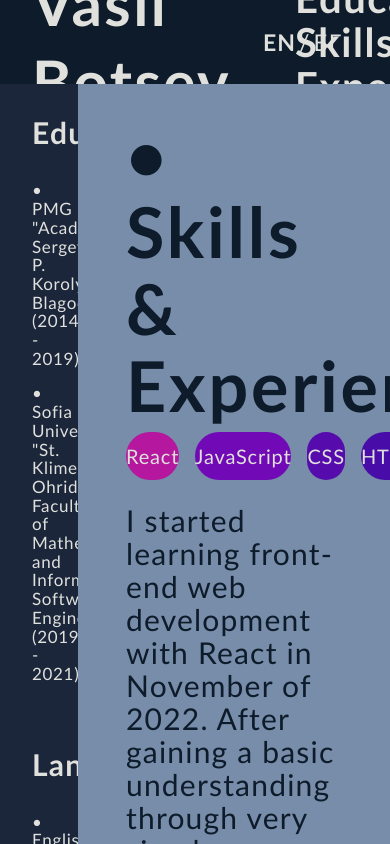
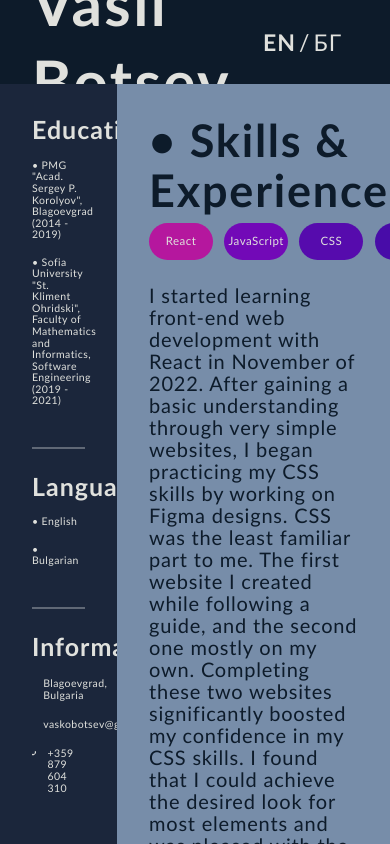
Before and after one commit to vasko34/cv, a React (Create React App) app: page / in a window 390 px wide. Built offline with nearby package versions, Linux system fonts and the light colour scheme.

Commit message:
mobile responsive up to width: 700px

```diff
--- a/src/App.css
+++ b/src/App.css
@@ -106,8 +106,16 @@ a {
     background: #1b263b;
     width: 20vw;
     height: 90vh;
+    overflow-y: auto;
+    scrollbar-width: none;
+    -ms-overflow-style: none;
     left: 0;
     top: 10vh;
+}
+
+.app__en-content_sidebar::-webkit-scrollbar,
+.app__bg-content_sidebar::-webkit-scrollbar {
+  display: none;
 }
 
 .app__en-content_sidebar h2,
@@ -130,6 +138,10 @@ a {
     letter-spacing: 0.04em;
     color: #e0e1dd;
     margin-bottom: 1rem;
+}
+
+.react_icon {
+    font-size: 17px;
 }
 
 .app__en-content_sidebar_education,
@@ -164,7 +176,7 @@ a {
 .sidebar_line {
     display: flex;
     height: 2px;
-    width: 16.5vw;
+    width: 100%;
     background-color: rgba(255, 255, 255, 0.3);
     margin: 1.5rem 0;
 }
@@ -175,7 +187,7 @@ a {
     position: fixed;
     flex-direction: column;
     background: #778da9;
-    padding: 2rem 3rem;
+    padding: 2rem 2.9rem;
     width: 80vw;
     height: 90vh;
     overflow-y: auto;
@@ -346,3 +358,202 @@ a {
 .app__bg-content_sp_projects_project_accounts_account:last-child {
     margin-left: 2rem;
 }
+
+@media screen and (max-width: 1450px) {
+    .app__en-content_sidebar p,
+    .app__bg-content_sidebar p,
+    .react_icon {
+        font-size: 16px;
+    }
+}
+
+@media screen and (max-width: 1350px) {
+    .app__en-content_sidebar p,
+    .app__bg-content_sidebar p,
+    .react_icon {
+        font-size: 14px;
+    }
+}
+
+@media screen and (max-width: 1250px) {
+    .app__en-content_sidebar,
+    .app__bg-content_sidebar {
+        width: 25vw;
+    }
+
+    .app__en-content_sp,
+    .app__bg-content_sp {
+        width: 75vw;
+        left: 25vw;
+    }
+
+    .app__en-content_sidebar p,
+    .app__bg-content_sidebar p,
+    .react_icon {
+        font-size: 16px;
+    }
+}
+
+@media screen and (max-width: 1100px) {
+    .app__en-header h2,
+    .app__bg-header h2 {
+        display: none;
+    }
+
+    .app__en-content_sidebar p,
+    .app__bg-content_sidebar p,
+    .react_icon {
+        font-size: 14px;
+    }
+}
+
+@media screen and (max-width: 1000px) {
+    .app__en-content_sidebar,
+    .app__bg-content_sidebar {
+        width: 30vw;
+    }
+
+    .app__en-content_sp,
+    .app__bg-content_sp {
+        width: 70vw;
+        left: 30vw;
+        padding: 2rem 2rem;
+    }
+
+    .app__en-content_sidebar p,
+    .app__bg-content_sidebar p,
+    .react_icon {
+        font-size: 16px;
+    }
+
+    .app__en-content_sp_skills p,
+    .app__bg-content_sp_skills p,
+    .app__en-content_sp_projects_project p,
+    .app__bg-content_sp_projects_project p {
+        font-size: 25px;
+    }
+
+    .app__en-content_sp h2,
+    .app__bg-content_sp h2 {
+        font-size: 60px;
+    }
+
+    .app__en-content_sp_projects_project h3,
+    .app__bg-content_sp_projects_project h3 {
+        font-size: 50px;
+    }
+
+    .app__en-content_sp_projects_project h4,
+    .app__bg-content_sp_projects_project h4 {
+        font-size: 30px;
+    }
+
+    .app__en-content_sp_projects_project span,
+    .app__bg-content_sp_projects_project span {
+        font-size: 16px;
+    }
+
+    .app__en-content_sp_projects_project a,
+    .app__bg-content_sp_projects_project a {
+        font-size: 16px;
+    }
+
+    .app__en-content_sp_projects_project_accounts h5,
+    .app__bg-content_sp_projects_project_accounts h5 {
+        font-size: 30px;
+    }
+
+    .app__en-content_sp_projects_project_accounts p,
+    .app__bg-content_sp_projects_project_accounts p {
+        font-size: 20px;
+    }
+}
+
+@media screen and (max-width: 900px) {
+    .app__en-content_sidebar p,
+    .app__bg-content_sidebar p,
+    .react_icon {
+        font-size: 13px;
+    }
+
+    .app__en-content_sp_skills p,
+    .app__bg-content_sp_skills p,
+    .app__en-content_sp_projects_project p,
+    .app__bg-content_sp_projects_project p {
+        font-size: 20px;
+    }
+
+    .app__en-content_sp h2,
+    .app__bg-content_sp h2 {
+        font-size: 50px;
+    }
+
+    .app__en-content_sp_projects_project h3,
+    .app__bg-content_sp_projects_project h3 {
+        font-size: 40px;
+    }
+
+    .app__en-content_sp_projects_project h4,
+    .app__bg-content_sp_projects_project h4 {
+        font-size: 25px;
+    }
+
+    .app__en-content_sp_projects_project span,
+    .app__bg-content_sp_projects_project span {
+        font-size: 14px;
+    }
+
+    .app__en-content_sp_projects_project a,
+    .app__bg-content_sp_projects_project a {
+        font-size: 14px;
+    }
+
+    .app__en-content_sp_projects_project_accounts h5,
+    .app__bg-content_sp_projects_project_accounts h5 {
+        font-size: 25px;
+    }
+
+    .app__en-content_sp_projects_project_accounts p,
+    .app__bg-content_sp_projects_project_accounts p {
+        font-size: 18px;
+    }
+}
+
+@media screen and (max-width: 800px) {
+    .app__en-content_sidebar h2,
+    .app__bg-content_sidebar h2 {
+        font-size: 25px;
+        margin-bottom: 1rem;
+    }
+
+    .app__en-content_sidebar p,
+    .app__bg-content_sidebar p,
+    .react_icon {
+        font-size: 10.5px;
+    }
+
+    .app__en-content_sp h2,
+    .app__bg-content_sp h2 {
+        font-size: 45px;
+    }
+
+    .app__en-content_sp_projects_project h3,
+    .app__bg-content_sp_projects_project h3 {
+        font-size: 35px;
+    }
+
+    .app__en-content_sp_projects_project h4,
+    .app__bg-content_sp_projects_project h4 {
+        font-size: 20px;
+    }
+
+    .app__en-content_sp_projects_project span,
+    .app__bg-content_sp_projects_project span {
+        font-size: 12px;
+    }
+
+    .app__en-content_sp_projects_project a,
+    .app__bg-content_sp_projects_project a {
+        font-size: 12px;
+    }
+}
--- a/src/App.js
+++ b/src/App.js
@@ -46,15 +46,15 @@ const App = () => {
                             <div className = 'app__en-content_sidebar_info'>
                                 <h2>Information</h2>
                                 <div className = 'info_row'>
-                                    <FaMapMarkerAlt color = 'e0e1dd'></FaMapMarkerAlt>
+                                    <FaMapMarkerAlt color = 'e0e1dd' className = 'react_icon'></FaMapMarkerAlt>
                                     <p>Blagoevgrad, Bulgaria</p>
                                 </div>
                                 <div className = 'info_row'>
-                                    <FiMail color = 'e0e1dd'></FiMail>
+                                    <FiMail color = 'e0e1dd' className = 'react_icon'></FiMail>
                                     <p>vaskobotsev@gmail.com</p>
                                 </div>
                                 <div className = 'info_row'>
-                                    <FaPhone color = 'e0e1dd'></FaPhone>
+                                    <FaPhone color = 'e0e1dd' className = 'react_icon'></FaPhone>
                                     <p>+359 879 604 310</p>
                                 </div>
                             </div>
@@ -91,7 +91,7 @@ const App = () => {
                                     </div>
                                     <div className = 'info_row'>
                                         <span>The Figma design:</span>
-                                        <a href = 'https://www.figma.com/file/yvClSI9AZBRX8UaaGEByF3/Modern-UI%2FUX%3A-Gericht?type=design&node-id=0-1&mode=design&t=z7sBTn1xyKgWsEi9-0' target='_blank' rel='noreferrer'>https://www.figma.com/file/yvClSI9AZBRX8UaaGEByF3/Modern-UI%2FUX%3A-Gericht?type=design&node-id=0-1&mode=design&t=z7sBTn1xyKgWsEi9-0</a>
+                                        <a href = 'https://www.figma.com/file/yvClSI9AZBRX8UaaGEByF3/Modern-UI%2FUX%3A-Gericht?type=design&node-id=0-1&mode=design&t=z7sBTn1xyKgWsEi9-0' target='_blank' rel='noreferrer'>https://www.figma.com/file/yvClSI9AZBRX8UaaGEByF3/...</a>
                                     </div>
                                     <p>This website is fairly self-explanatory. I allowed myself to make necessary changes while following the design as closely as possible. For example, when implementing media queries for smaller devices, I removed the navigation bar and replaced it with a menu button. Additionally, I changed the flex-direction from row to column in certain sections. After completing the Figma design and ensuring mobile responsiveness, I decided to add overlays for the Log in/Register and Book Table menus, which were not included in the original design. I believe I managed to maintain a consistent style with the other components.</p>
                                 </div>
@@ -162,15 +162,15 @@ const App = () => {
                             <div className = 'app__bg-content_sidebar_info'>
                                 <h2>Информация</h2>
                                 <div className = 'info_row'>
-                                    <FaMapMarkerAlt color = 'e0e1dd'></FaMapMarkerAlt>
+                                    <FaMapMarkerAlt color = 'e0e1dd' className = 'react_icon'></FaMapMarkerAlt>
                                     <p>Благоевград, България</p>
                                 </div>
                                 <div className = 'info_row'>
-                                    <FiMail color = 'e0e1dd'></FiMail>
+                                    <FiMail color = 'e0e1dd' className = 'react_icon'></FiMail>
                                     <p>vaskobotsev@gmail.com</p>
                                 </div>
                                 <div className = 'info_row'>
-                                    <FaPhone color = 'e0e1dd'></FaPhone>
+                                    <FaPhone color = 'e0e1dd' className = 'react_icon'></FaPhone>
                                     <p>+359 879 604 310</p>
                                 </div>
                             </div>
@@ -207,7 +207,7 @@ const App = () => {
                                     </div>
                                     <div className = 'info_row'>
                                         <span>Figma дизайнът:</span>
-                                        <a href = 'https://www.figma.com/file/yvClSI9AZBRX8UaaGEByF3/Modern-UI%2FUX%3A-Gericht?type=design&node-id=0-1&mode=design&t=z7sBTn1xyKgWsEi9-0' target='_blank' rel='noreferrer'>https://www.figma.com/file/yvClSI9AZBRX8UaaGEByF3/Modern-UI%2FUX%3A-Gericht?type=design&node-id=0-1&mode=design&t=z7sBTn1xyKgWsEi9-0</a>
+                                        <a href = 'https://www.figma.com/file/yvClSI9AZBRX8UaaGEByF3/Modern-UI%2FUX%3A-Gericht?type=design&node-id=0-1&mode=design&t=z7sBTn1xyKgWsEi9-0' target='_blank' rel='noreferrer'>https://www.figma.com/file/yvClSI9AZBRX8UaaGEByF3/...</a>
                                     </div>
                                     <p>За този уебсайт няма много какво да се каже. Позволих си да направя някои промени, като се стремях да се придържам възможно най-точно към дизайна. Например, докато приспособявах сайта за по-малки устройства премахнах енкър таговете (&lt;a&gt;...&lt;/a&gt;) и ги замених с меню бутон. Освен това промених насоката на flex-direction от ред в колона в определени секции. След завършването на Figma дизайна и осигуряването на мобилна адаптивност, реших да добавя оувърлейове за менютата "Log in/Register" и "Book Table", които не бяха включени в оригиналния дизайн, придържайки се към стила му.</p>
                                 </div>
--- a/src/SkillElement/skillelement.css
+++ b/src/SkillElement/skillelement.css
@@ -2,7 +2,7 @@
     display: flex;
     justify-content: center;
     align-items: center;
-    width: 8rem;
+    min-width: 8rem;
     height: 3rem;
     border-radius: 2rem;
     margin-right: 1rem;
@@ -17,3 +17,55 @@
     color: #e0e1dd;
     cursor: default;
 }
+
+@media screen and (max-width: 1250px) {
+    .skillelement {
+        min-width: 7rem;
+        height: 2.9rem;
+    }
+}
+
+@media screen and (max-width: 1100px) {
+    .skillelement {
+        min-width: 6.3rem;
+        height: 2.8rem;
+    }
+
+    .skillelement h3 {
+        font-size: 18px;
+    }
+}
+
+@media screen and (max-width: 1000px) {
+    .skillelement {
+        min-width: 5rem;
+        height: 2.7rem;
+    }
+
+    .skillelement h3 {
+        font-size: 15px;
+    }
+}
+
+@media screen and (max-width: 900px) {
+    .skillelement {
+        min-width: 4.5rem;
+        height: 2.5rem;
+    }
+
+    .skillelement h3 {
+        font-size: 13px;
+    }
+}
+
+@media screen and (max-width: 800px) {
+    .skillelement {
+        min-width: 4rem;
+        height: 2.3rem;
+        margin-right: 0.7rem;
+    }
+
+    .skillelement h3 {
+        font-size: 11.5px;
+    }
+}
```
